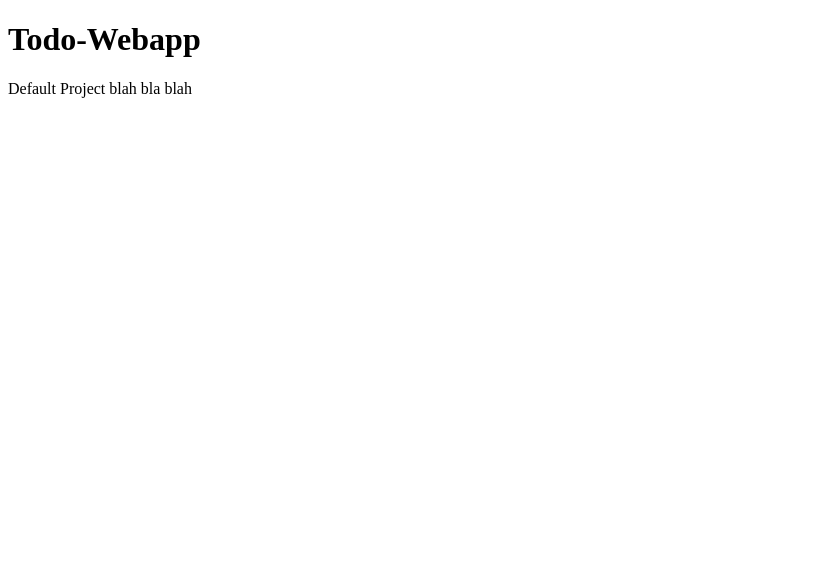
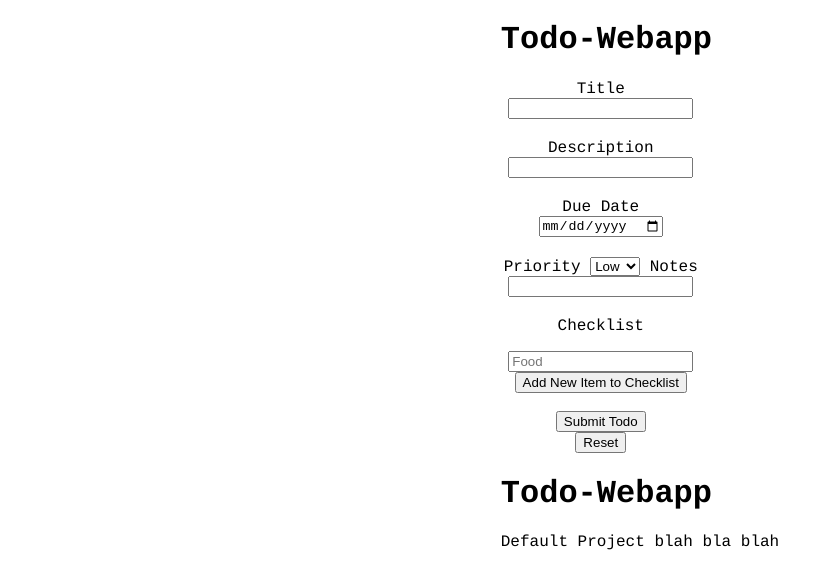
Before and after one commit to Voltivon/To-Do-List-Project, a website built with webpack: page dist/index.html in a window 1280 px wide. Shown: the whole page, without its empty margins (0-833 px from the left). Built offline with nearby package versions, Linux system fonts and the light colour scheme.

Commit message:
added html and css

```diff
--- a/src/createTodo.js
+++ b/src/createTodo.js
@@ -0,0 +1,16 @@
+let toDoArray = [];
+
+
+
+export function createTodo(title, description, dueDate, priority, notes, checklist){
+        console.log("called todo module");
+
+        toDoArray.push({title, description, dueDate, priority, notes, checklist});
+        console.log(toDoArray);
+
+        return {title, description, dueDate, priority, notes, checklist};
+
+
+
+
+}
--- a/src/index.js
+++ b/src/index.js
@@ -1,12 +1,26 @@
 import {createTodo} from "./createTodo.js";
 import {defaultProjectLoad} from "./defaultProjectLoad.js";
 import {domManip} from "./domManip.js";
-
+import './styles.css'
 defaultProjectLoad();
 
 domManip();
 
 
+let clickedModules = () => {
+
+    const addNewTodo = document.querySelector(".submit-button");
+    addNewTodo.addEventListener("click", displayForm);
+
+    const addToChecklist = document.querySelector("#add-to-checklist");
+    addToChecklist.addEventListener('click', addItemToCheckList);
+
+    const resetButton = document.querySelector(".reset-button");
+    resetButton.addEventListener("click", clearForm)
+
+
+}
+
 
 const todo1 = createTodo("afssf", "gggggg grovecer", "5/3/3")
 console.log("show properties from todo", todo1);
--- /dev/null
+++ b/src/styles.css
@@ -0,0 +1,29 @@
+body, html{
+    padding: 0;
+    margin: 0;
+    box-sizing: border-box;
+    font-family: 'comic sans', Courier, monospace;
+
+}
+
+
+#content-div{
+    display: grid;
+    align-content: center;
+    justify-content: center;
+
+}
+
+.form-div{
+    display: grid;
+    text-align: center;
+    justify-items: center;
+    align-content: center;
+    width: 200px;
+    align-items: center;
+
+}
+
+.user-input {
+    margin-bottom: 20px;
+}
--- a/webpack.config.js
+++ b/webpack.config.js
@@ -6,4 +6,12 @@ module.exports = {
         filename: 'main.js',
         path: path.resolve(__dirname, "dist"),
     },
+    module: {
+        rules: [
+            {
+                test: /\.css$/i,
+                use: ['style-loader', 'css-loader'],
+            },
+        ],
+    },
 };
```
Also changed, not shown: package.json (+10 -2 lines), dist/index.html, dist/main.js, 1 other file.
